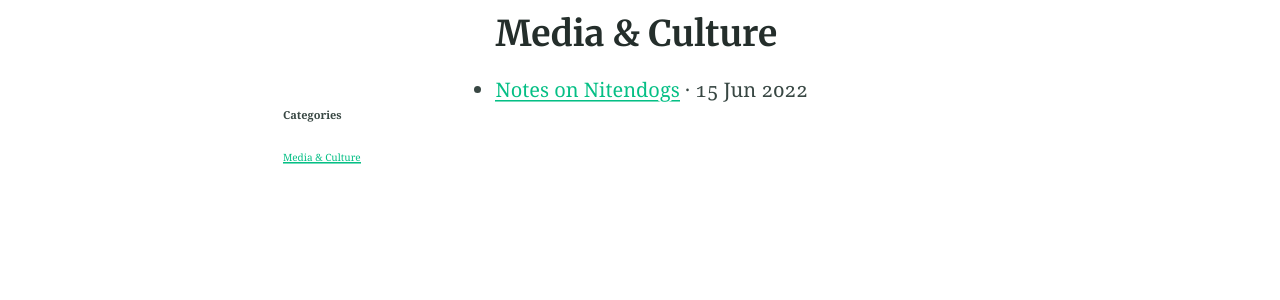
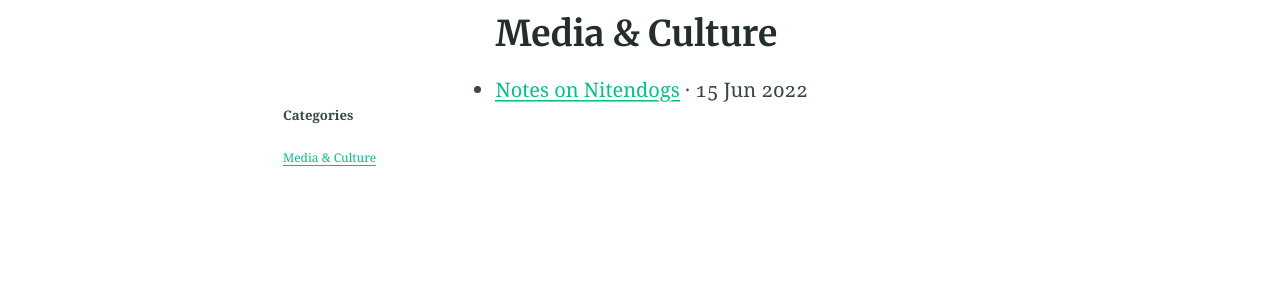
Before and after one commit to 3dithl33/3dithl33.github.io, a Jekyll site: the page built from blog/index.html, in a window 1280 px wide. Shown: the part 140-440 px from the top of the page. Built offline with Jekyll 4.4.1, drawn with Linux system fonts in a browser that asks for light colours; the list of posts is cut into pages by our own code.

Commit message:
Update site-before-start.html

```diff
--- a/_includes/site-before-start.html
+++ b/_includes/site-before-start.html
@@ -11,7 +11,7 @@
     background: #fff; color: #222; font: 14px sans-serif; cursor: pointer;
   }
 .blog-index { display: grid; grid-template-columns: 170px 1fr; gap: 2.5rem; }
-.blog-index__side { position: sticky; top: 10rem; align-self: start; margin-top: 6rem; font-size: 0.5em; }
+.blog-index__side { position: sticky; top: 6rem; align-self: start; margin-top: 6rem; font-size: 0.6em; }
 .blog-index__side ul { list-style: none; padding: 0; margin: .5rem 0 0; }
 .blog-index__side li { margin-bottom: .4rem; }
 .blog-index__side a.active { font-weight: bold; text-decoration: none; }
```
